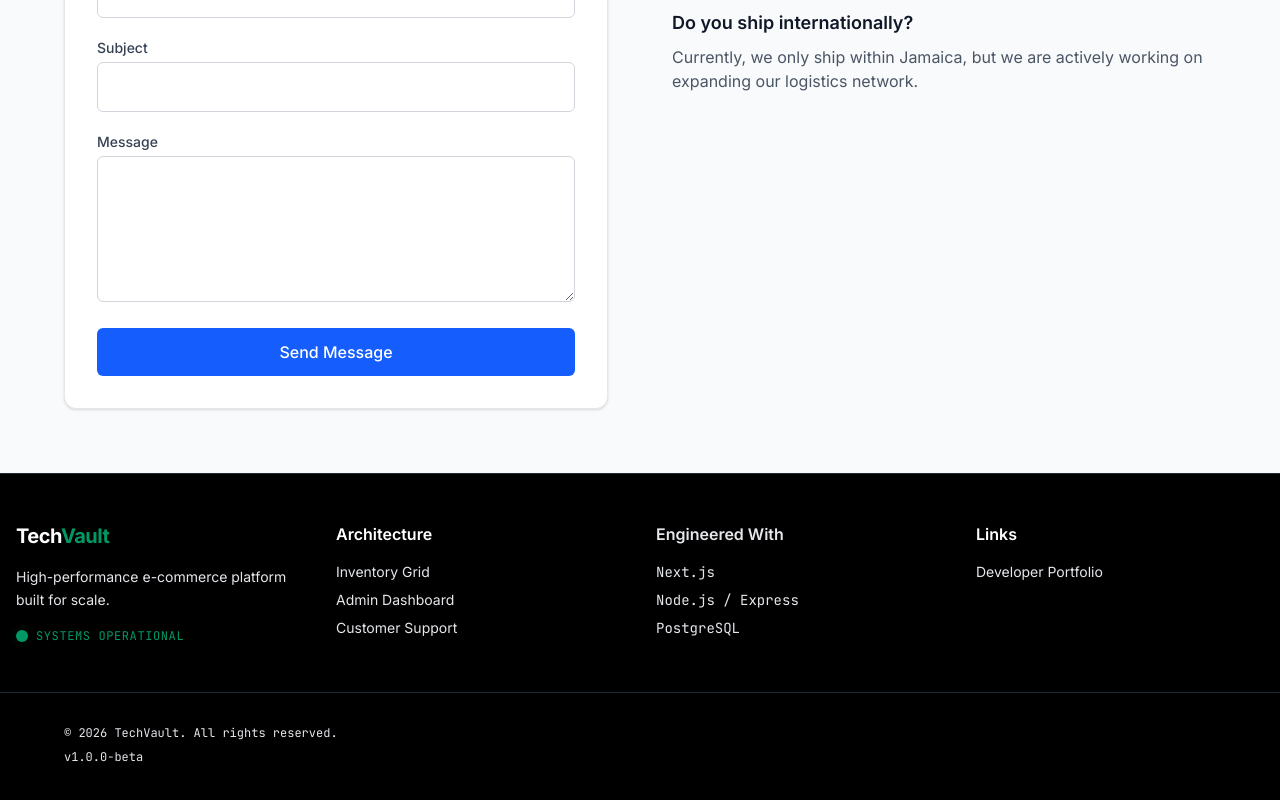
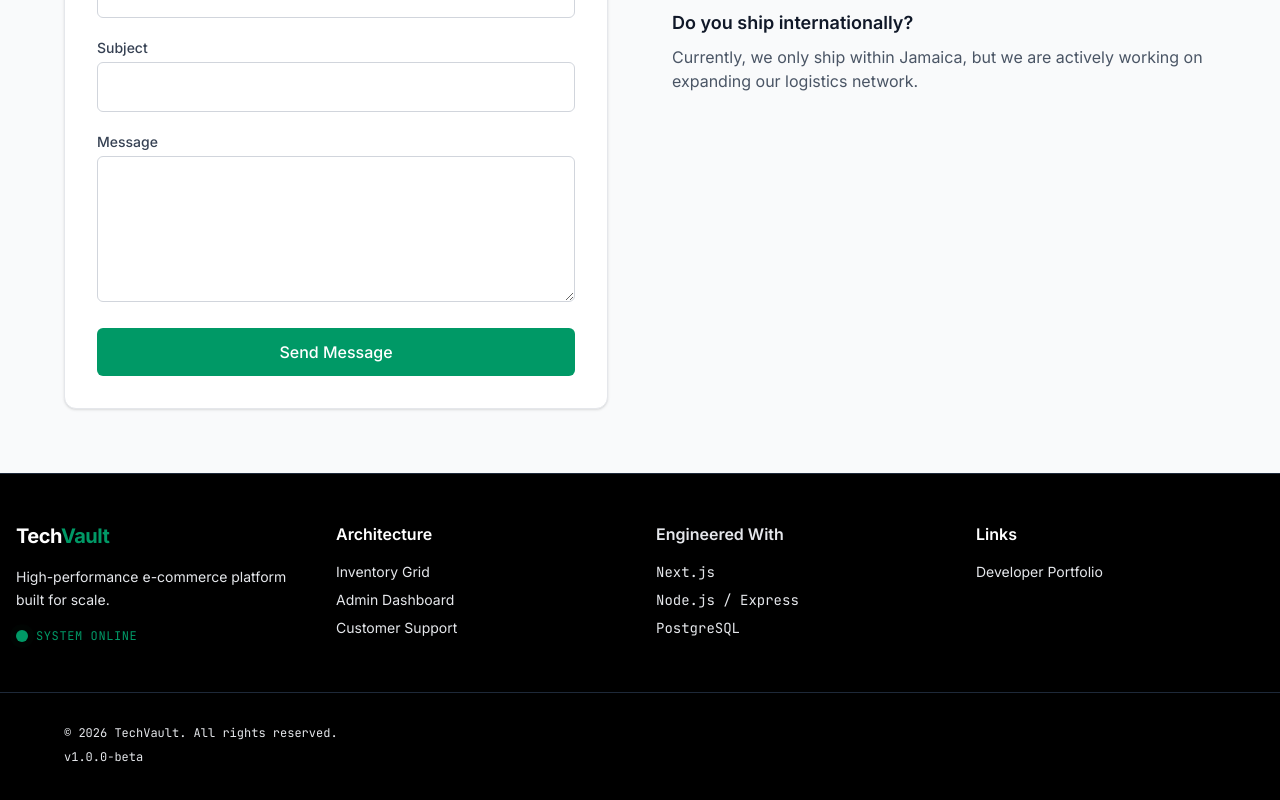
Before and after one commit to shando-howell/tech-vault, a Next.js app: page /support in a window 1280 px wide. Shown: the part 540-1340 px from the top of the page. Built offline with nearby package versions, Linux system fonts and the light colour scheme; no server answers.

Commit message:
Updated UI

```diff
--- a/app/support/page.tsx
+++ b/app/support/page.tsx
@@ -134,7 +134,7 @@ export default function SupportPage() {
                                 <button
                                     type="submit"
                                     disabled={isSubmitting}
-                                    className="w-full bg-blue-600 text-white font-medium py-3 rounded-md hover:bg-blue-500
+                                    className="w-full bg-emerald-600 text-white font-medium py-3 rounded-md hover:bg-emerald-400
                                     transition-colors disabled:bg-gray-400"
                                 >
                                     {isSubmitting ? 'Sending...' : 'Send Message'}
--- a/components/Footer.tsx
+++ b/components/Footer.tsx
@@ -17,7 +17,7 @@ export default function Footer() {
                             bg-emerald-400 opacity-75"></span>
                             <span className="relative inline-flex rounded-full h-3 w-3 bg-emerald-600"></span>
                         </span>
-                        <span className="text-xs font-mono text-emerald-600 tracking-wider">SYSTEMS OPERATIONAL</span>
+                        <span className="text-xs font-mono text-emerald-600 tracking-wider">SYSTEM ONLINE</span>
                     </div>
                 </div>
 
```
